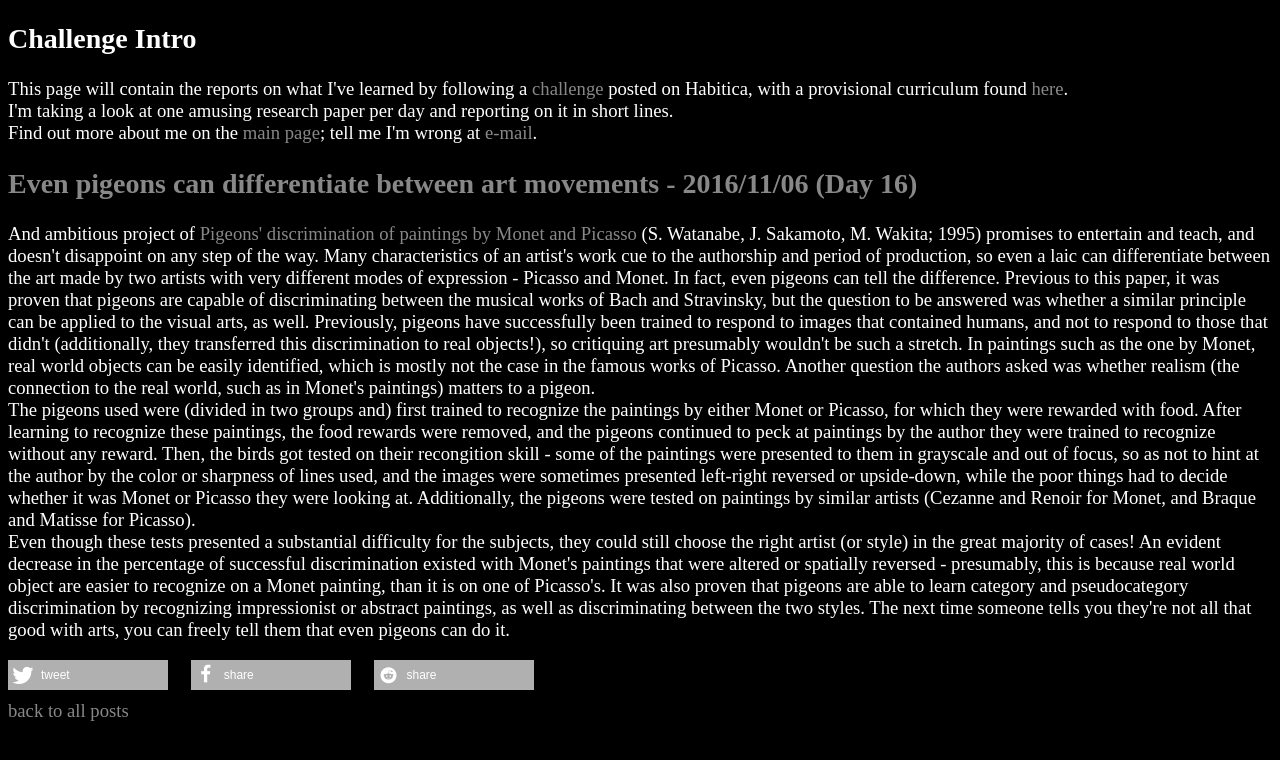
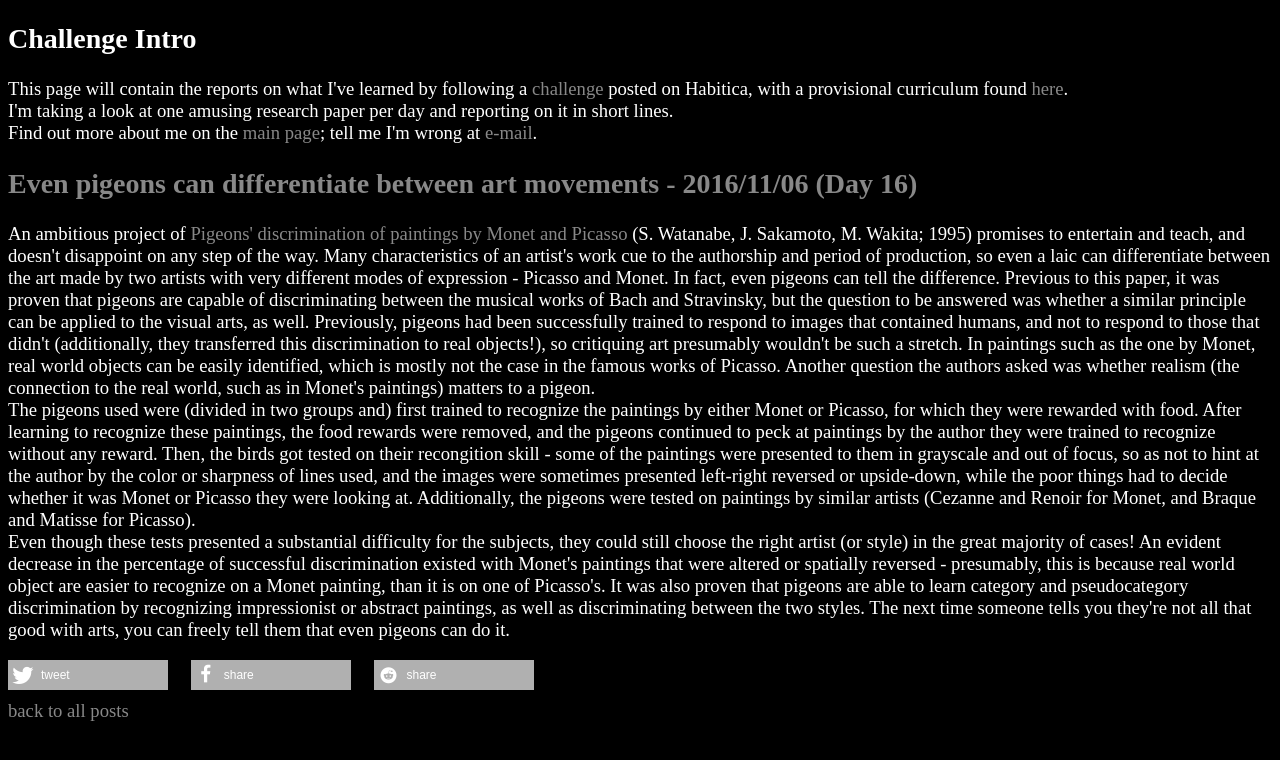
Before and after one commit to Shaidil/shaidil.github.io, a Jekyll site: the page built from _posts/2016-11-6-day-16.html, in a window 1280 px wide. Shown: the top 760 px of the page. Built offline with Jekyll 4.4.1, drawn with Linux system fonts in a browser that asks for light colours; nearby versions of some CDN libraries; some web fonts are replaced.

Commit message:
Update 2016-11-6-day-16.html

```diff
--- a/_posts/2016-11-6-day-16.html
+++ b/_posts/2016-11-6-day-16.html
@@ -3,7 +3,7 @@ title: Even pigeons can differentiate between art movements - 2016/11/06 (Day 16
 short: day16
 ---
 <p>
-And ambitious project of <a href="https://www.ncbi.nlm.nih.gov/pmc/articles/PMC1334394/">Pigeons' discrimination of paintings by Monet and Picasso</a> (S. Watanabe, J. Sakamoto, M. Wakita; 1995) promises to entertain and teach, and doesn't disappoint on any step of the way. Many characteristics of an artist's work cue to the authorship and period of production, so even a laic can differentiate between the art made by two artists with very different modes of expression - Picasso and Monet. In fact, even pigeons can tell the difference. Previous to this paper, it was proven that pigeons are capable of discriminating between the musical works of Bach and Stravinsky, but the question to be answered was whether a similar principle can be applied to the visual arts, as well. Previously, pigeons have successfully been trained to respond to images that contained humans, and not to respond to those that didn't (additionally, they transferred this discrimination to real objects!), so critiquing art presumably wouldn't be such a stretch. In paintings such as the one by Monet, real world objects can be easily identified, which is mostly not the case in the famous works of Picasso. Another question the authors asked was whether realism (the connection to the real world, such as in Monet's paintings) matters to a pigeon.<br>
+An ambitious project of <a href="https://www.ncbi.nlm.nih.gov/pmc/articles/PMC1334394/">Pigeons' discrimination of paintings by Monet and Picasso</a> (S. Watanabe, J. Sakamoto, M. Wakita; 1995) promises to entertain and teach, and doesn't disappoint on any step of the way. Many characteristics of an artist's work cue to the authorship and period of production, so even a laic can differentiate between the art made by two artists with very different modes of expression - Picasso and Monet. In fact, even pigeons can tell the difference. Previous to this paper, it was proven that pigeons are capable of discriminating between the musical works of Bach and Stravinsky, but the question to be answered was whether a similar principle can be applied to the visual arts, as well. Previously, pigeons had been successfully trained to respond to images that contained humans, and not to respond to those that didn't (additionally, they transferred this discrimination to real objects!), so critiquing art presumably wouldn't be such a stretch. In paintings such as the one by Monet, real world objects can be easily identified, which is mostly not the case in the famous works of Picasso. Another question the authors asked was whether realism (the connection to the real world, such as in Monet's paintings) matters to a pigeon.<br>
 
 The pigeons used were (divided in two groups and) first trained to recognize the paintings by either Monet or Picasso, for which they were rewarded with food. After learning to recognize these paintings, the food rewards were removed, and the pigeons continued to peck at paintings by the author they were trained to recognize without any reward. Then, the birds got tested on their recongition skill - some of the paintings were presented to them in grayscale and out of focus, so as not to hint at the author by the color or sharpness of lines used, and the images were sometimes presented left-right reversed or upside-down, while the poor things had to decide whether it was Monet or Picasso they were looking at. Additionally, the pigeons were tested on paintings by similar artists (Cezanne and Renoir for Monet, and Braque and Matisse for Picasso).<br>
 
```
